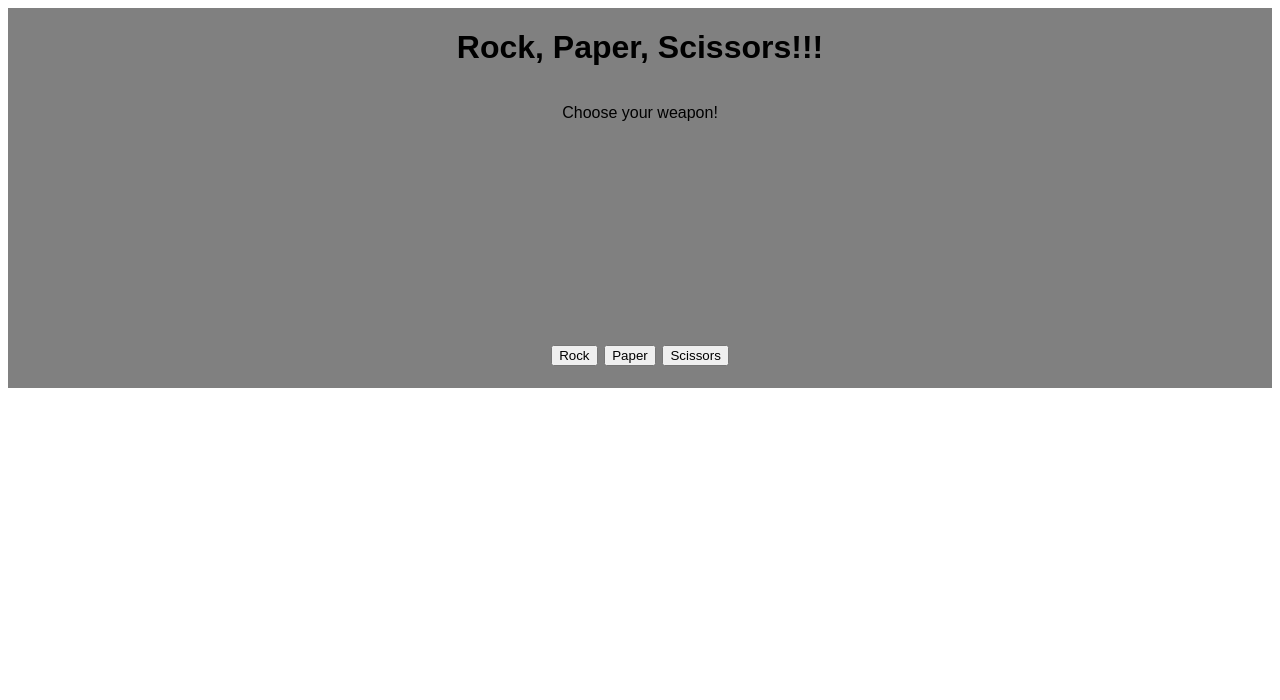
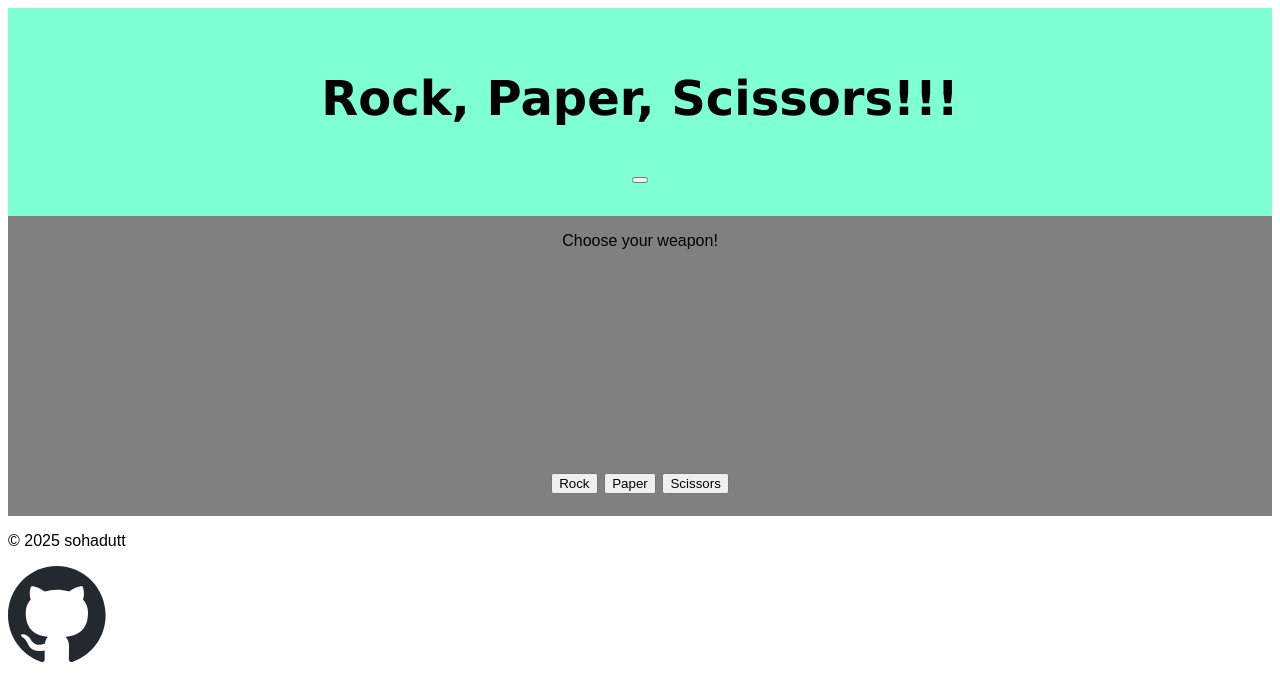
Before and after one commit to sohadutt/RPS, a plain HTML site: page index.html in a window 1280 px wide. Drawn offline with Linux system fonts and the light colour scheme.

Commit message:
some changes to the rps-ui branch

```diff
--- a/index.html
+++ b/index.html
@@ -4,26 +4,28 @@
     <meta charset="UTF-8">
     <meta name="viewport" content="width=device-width, initial-scale=1.0">
     <title>Rock, Paper, Scissors!!!</title>
+    <link rel="stylesheet" href="style.css"/>
     <script src="./script/rps.js"></script>
-
+    <link rel="preconnect" href="https://fonts.googleapis.com"/>
+    <link rel="preconnect" href="https://fonts.gstatic.com" crossorigin/>
+    <link href="https://fonts.googleapis.com/css2?family=Press+Start+2P&family=Roboto:wght@400;700&display=swap" rel="stylesheet"/>
 </head>
 <body>
-    <div class ="game">
+    <header class="header">
         <h1>Rock, Paper, Scissors!!!</h1>
+        <button class="toggle-theme" id="toggle-theme">
+
+        </button>
+    </header>
+    <div class="game">
         <p>Choose your weapon!</p>
         <div class="display">
-        <div class="score">
-
-        </div>
-
-        <div class ="choice">
-         <div class="bot-choice">
-         </div>
-            <div class="player-choice">
+            <div class="score"></div>
+            <div class="choice">
+                <div class="bot-choice"></div>
+                <div class="player-choice"></div>
             </div>
         </div>
-    </div>
-
         <div class="input">
             <button id="rock">Rock</button>
             <button id="paper">Paper</button>
@@ -37,7 +39,17 @@
             </div>
         </div>
     </div>
-
+    <footer class="footer">
+        <p>
+            &copy;
+            <script>
+                document.write(new Date().getFullYear());
+            </script>
+            sohadutt
+        </p>
+        <a href="https://github.com/sohadutt" target="_blank">
+            <img class="github-logo" src="./img/github-mark.svg" />
+        </a>
+    </footer>
 </body>
-<link rel="stylesheet" href="style.css">
 </html>
--- a/style.css
+++ b/style.css
@@ -1,3 +1,23 @@
+:root {
+  --primary-color: #4CAF50;
+  --secondary-color: #f1f1f1;
+  --text-color: #333;
+  --text-color2: #fff;
+  --border-color: white;
+  --button-color: #008CBA;
+  --button-hover-color: #005f73;
+}
+
+.darkmode {
+  --primary-color: #333;
+  --secondary-color: #555;
+  --text-color: #f1f1f1;
+  --text-color2: #000;
+  --border-color: #888;
+  --button-color: #4CAF50;
+  --button-hover-color: #45a049;
+}
+
 body {
   font-family: Arial, Helvetica, sans-serif;
 }
@@ -76,3 +96,23 @@ body {
   font-size: 28px;
   border-radius: 10px;
 }
+
+.header {
+  font-size: 24px;
+  text-align: center;
+  padding: 30px;
+  background-color: aquamarine;
+  font-family: 'Lucida Sans', 'Lucida Sans Regular', 'Lucida Grande', 'Lucida Sans Unicode', Geneva, Verdana, sans-serif;
+}
+
+.header.button {
+  background-color: transparent;
+  border: none;
+  cursor: pointer;
+  color: black;
+  ;
+}
+
+.header.button:hover {
+  background-color: darkcyan;
+}
```
Also changed, not shown: img/github-mark-white.svg (added), img/github-mark.svg (added), script/rps.js (line endings or trailing spaces). Lines whose indentation alone changed are shown as unchanged.
